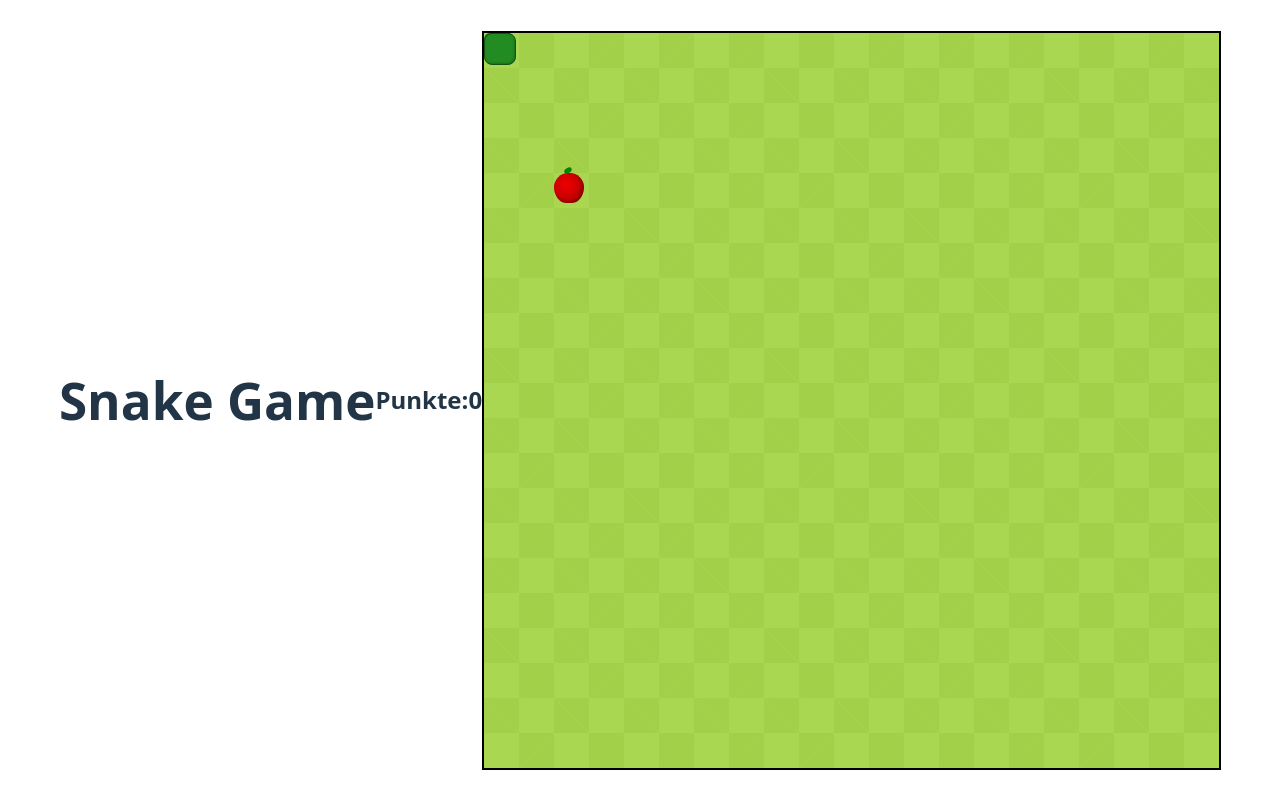
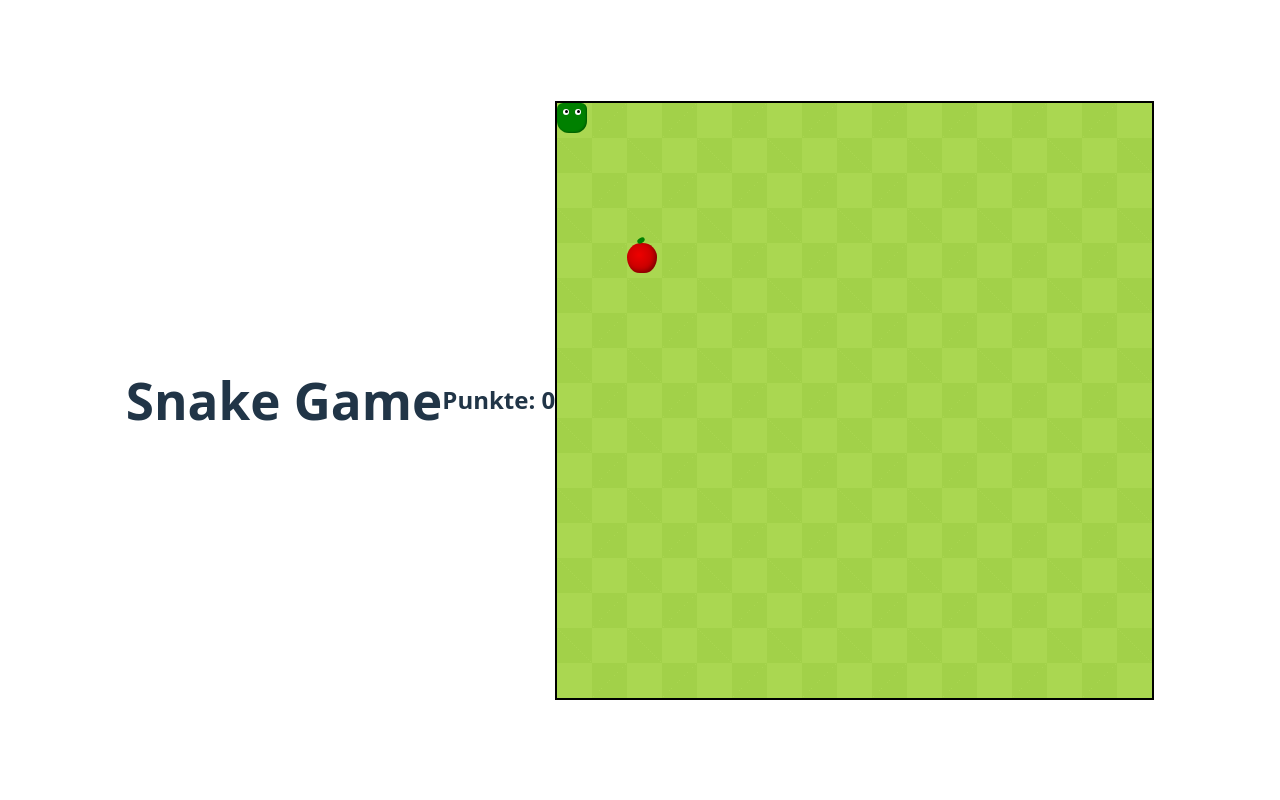
Before and after one commit to Seeby24/Snake, a React (Vite) app: page / in a window 1280 px wide. Built offline with nearby package versions, Linux system fonts and the light colour scheme.

Commit message:
Body wird länger

```diff
--- a/package.json
+++ b/package.json
@@ -10,7 +10,7 @@
     "preview": "vite preview",
     "predeploy": "npm run build",
     "deploy": "gh-pages -d dist",
-    "clean": "rm-rf dist"
+    "clean": "rm -rf dist"
   },
   "dependencies": {
     "react": "^19.0.0",
@@ -25,6 +25,7 @@
     "eslint-plugin-react-hooks": "^5.1.0",
     "eslint-plugin-react-refresh": "^0.4.19",
     "globals": "^15.15.0",
-    "vite": "^6.2.0"
+    "vite": "^6.2.0",
+    "gh-pages": "^6.0.0"
   }
 }
--- a/src/Game.jsx
+++ b/src/Game.jsx
@@ -1,20 +1,16 @@
-import {useState, useEffect, useCallback} from "react";
+import { useState, useEffect, useCallback } from "react";
 import Player from "./Player.jsx";
+import Apple from "./Apple.jsx";
 import "./player.css";
-import Apple from "./Apple.jsx";
-import Bodys from "./bodys.jsx";
-import Body from "./body.jsx";
-
 
 export default function Game() {
-    const [position, setPosition] = useState({x: 0, y: 0});
+    const [position, setPosition] = useState({ x: 0, y: 0 });
     const [direction, setDirection] = useState(null);
     const [dead, setDead] = useState(false);
-    const [points, setPoints] = useState(0)
-    const [positionApple, setPositionApple] = useState({
-        x: 70,
-        y: 140
-    });
+    const [points, setPoints] = useState(0);
+    const [snakeLength, setSnakeLength] = useState(1);
+    const [bodyParts, setBodyParts] = useState([]);
+    const [positionApple, setPositionApple] = useState({ x: 70, y: 140 });
 
 
     useEffect(() => {
@@ -23,77 +19,66 @@ export default function Game() {
         const interval = setInterval(() => {
             setPosition(prevPos => {
                 const step = 35;
-                let newPosition = {...prevPos};
+                let newPosition = { ...prevPos };
 
                 switch (direction) {
-                    case 'up':
+                    case "up":
                         newPosition.y -= step;
                         break;
-                    case 'left':
+                    case "down":
+                        newPosition.y += step;
+                        break;
+                    case "left":
                         newPosition.x -= step;
                         break;
-                    case 'down':
-                        newPosition.y += step;
-                        break;
-                    case 'right':
+                    case "right":
                         newPosition.x += step;
-                        break;
-                    default:
                         break;
                 }
 
 
                 if (
-                    newPosition.x >= 735 ||
-                    newPosition.x <= -35 ||
-                    newPosition.y <= -35 ||
-                    newPosition.y >= 735
+                    newPosition.x < 0 || newPosition.x >= 595 ||
+                    newPosition.y < 0 || newPosition.y >= 595
                 ) {
                     setDead(true);
                     return prevPos;
                 }
+
+                setBodyParts(prev => {
+                    const updated = [prevPos, ...prev];
+                    if (updated.length >= snakeLength) {
+                        updated.pop(); // Nur entfernen, wenn die Länge überschritten wird
+                    }
+                    return updated;
+                });
 
                 return newPosition;
             });
         }, 120);
 
         return () => clearInterval(interval);
-    }, [direction, dead]);
+    }, [direction, dead, snakeLength]);
 
-
+    // Tastatursteuerung
     const handleKeyPress = useCallback((event) => {
         if (dead) return;
 
         switch (event.key) {
-            case 'w':
-                setDirection('up');
+            case "w":
+                setDirection("up");
                 break;
-            case 'a':
-                setDirection('left');
+            case "a":
+                setDirection("left");
                 break;
-            case 's':
-                setDirection('down');
+            case "s":
+                setDirection("down");
                 break;
-            case 'd':
-                setDirection('right');
-                break;
-            default:
+            case "d":
+                setDirection("right");
                 break;
         }
     }, [dead]);
-
-
-    useEffect(() => {
-        if (dead) {
-            const timer = setTimeout(() => {
-                setPosition({x: 70, y: 70});
-                setDead(false);
-                setPoints(0)
-            }, 100);
-            return () => clearTimeout(timer);
-        }
-    }, [dead]);
-
 
     useEffect(() => {
         window.addEventListener("keydown", handleKeyPress);
@@ -103,25 +88,49 @@ export default function Game() {
 
     useEffect(() => {
         if (position.x === positionApple.x && position.y === positionApple.y) {
-            const randomX = Math.floor(Math.random() * 21) * 35;
-            const randomY = Math.floor(Math.random() * 21) * 35;
-            setPositionApple({x: randomX, y: randomY});
+            const randomX = Math.floor(Math.random() * 17) * 35;
+            const randomY = Math.floor(Math.random() * 17) * 35;
+            setPositionApple({ x: randomX, y: randomY });
             setPoints(prev => prev + 1);
-
+            setSnakeLength(prev => prev + 2);
+            console.log(bodyParts.length)
+           // console.log(snakeLength)// Korrekte Erhöhung der Länge
         }
-    }, [position, positionApple]);
+    }, [position, positionApple]    );
 
 
+    useEffect(() => {
+        if (dead) {
+            const timer = setTimeout(() => {
+                setPosition({ x: 0, y: 0 });
+                setDirection(null);
+                setPoints(0);
+                setSnakeLength(1); // Zurücksetzen auf 1
+                setBodyParts([]);
+                setDead(false);
+            }, 1000);
+            return () => clearTimeout(timer);
+        }
+    }, [dead]);
 
     return (
         <>
             <h1>Snake Game</h1>
-
-            <h2>Punkte:{points}</h2>
+            <h2>Punkte: {points}</h2>
             <div className="map">
-                <Player position={position} dead={dead}/>
-                <Apple positionApple={positionApple}/>
-                <Bodys/>
+                <Player position={position} dead={dead} />
+                <Apple positionApple={positionApple} />
+                {bodyParts.map((part, index) => (
+                    <div
+                        key={index}
+                        className="bodys"
+                        style={{
+                            left: `${part.x}px`,
+                            top: `${part.y}px`,
+                            position: "absolute"
+                        }}
+                    ></div>
+                ))}
             </div>
         </>
     );
--- a/src/body.jsx
+++ /dev/null
@@ -1,16 +0,0 @@
-import Bodys from "./Bodys.jsx";
-import {useEffect} from "react";
-
-export default function Body({ points,positionApple,positionPlayer,setPositionBody }) {
-    const divArray = Array.from({ length: points });
-
-
-
-    return (
-        <div>
-            {divArray.map((_, index) => (
-                <Bodys key={index} index={index} />
-            ))}
-        </div>
-    );
-}
--- a/src/bodys.jsx
+++ b/src/bodys.jsx
@@ -1,19 +1,18 @@
-import { useState, useEffect } from "react";
+// Bodys.jsx
+import "./player.css";
 
-export default function Bodys({ index,positionApple,positionPlayer}) {
-    const [positionBody, setPositionBody] = useState({
-        x: 0,
-        y: 0,
-    });
-
-
+export default function Bodys({ position }) {
     return (
         <div
             className="bodys"
             style={{
-                left: `${positionBody.x}px`,
-                top: `${positionBody.y}px`,
+                left: `${position.x}px`,
+                top: `${position.y}px`,
                 position: "absolute",
+                width: "35px",
+                height: "35px",
+                backgroundColor: "#535bf2",
+                border: "1px solid black",
             }}
         ></div>
     );
--- a/src/player.css
+++ b/src/player.css
@@ -1,6 +1,6 @@
 .map {
-    width: 735px;
-    height: 735px;
+    width: 595px;
+    height: 595px;
     position: relative;
     border: 2px solid black;
     background-color: #AAD751;
@@ -104,9 +104,9 @@ html, body, #root {
 .bodys {
     width: 30px;
     height: 30px;
-    background-color: #228B22; /* sattes Grün */
-    border-radius: 25%;
+    background-color: green;
+    border-radius: 20% 20% 40% 40%;
     position: absolute;
-    box-shadow: inset -1px -1px 2px rgba(0, 0, 0, 0.2);
-    border: 1px solid #145214;
+    box-shadow: inset -1px -1px 2px rgba(0, 0, 0, 0.3);
+    border: 1px solid #0d3f0d;
 }
```
Also changed, not shown: 1 other file (tests, documents, lock files or other folders).
